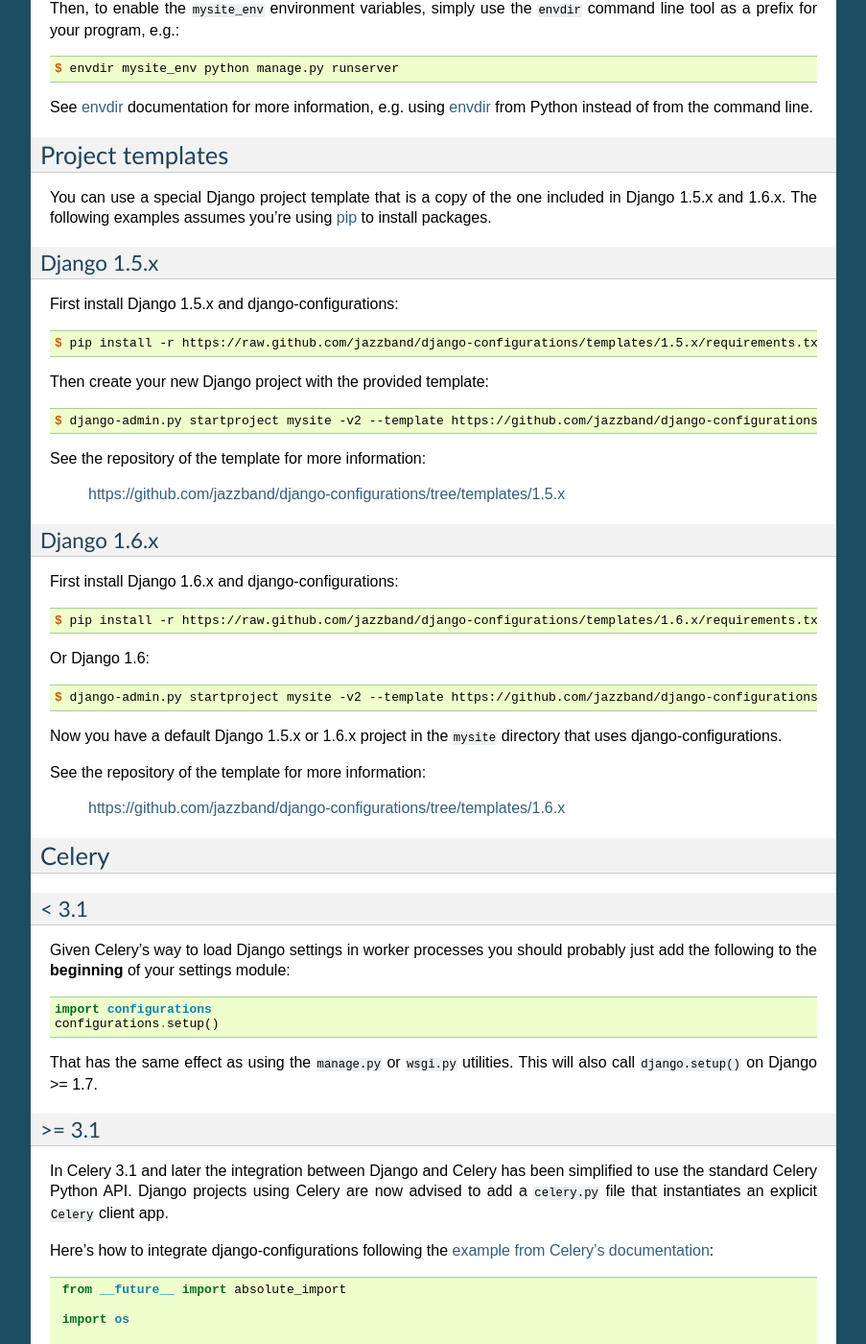
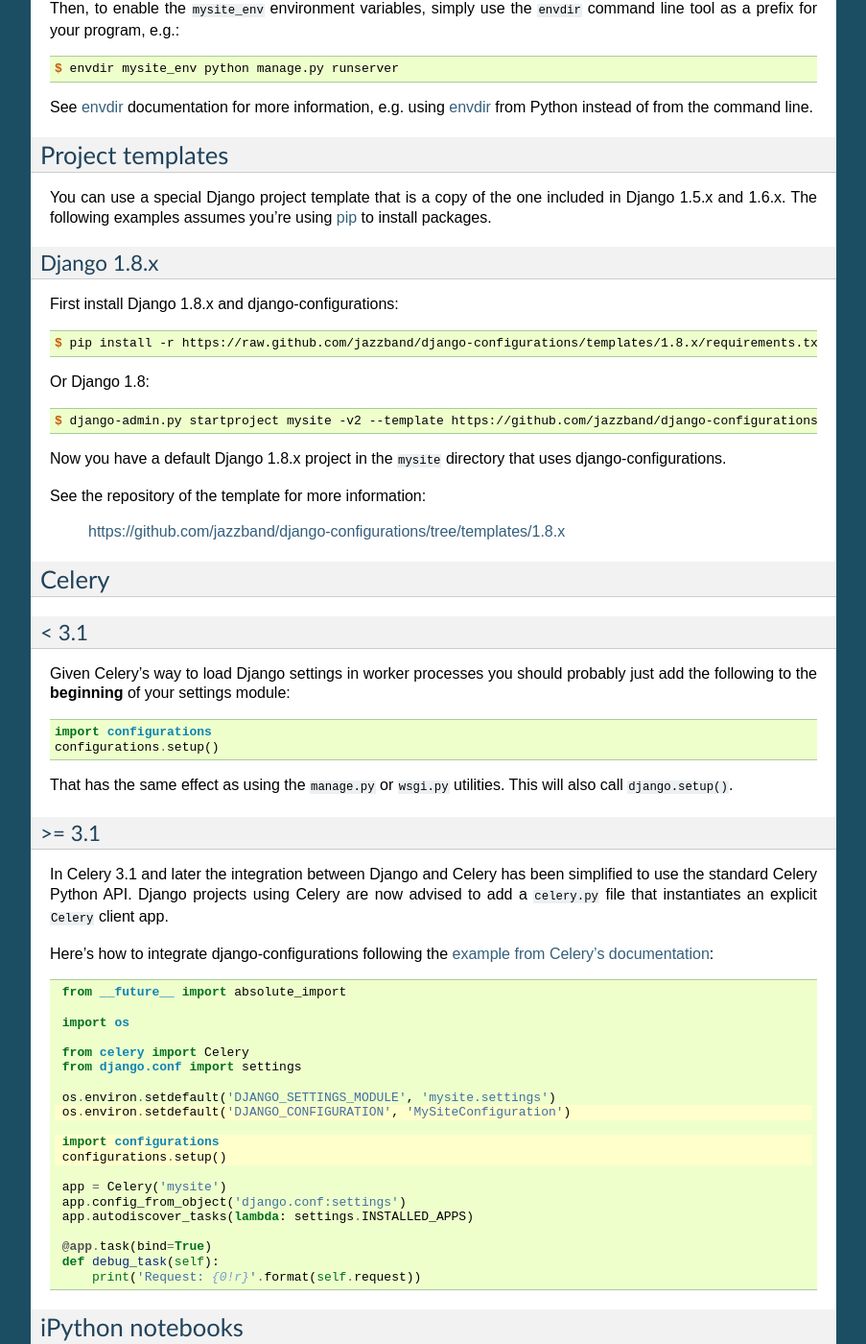
Before and after one commit to jazzband/django-configurations, a Sphinx documentation site: the page built from docs/cookbook.rst, in a window 1280 px wide and 1400 px high, scrolled down 807 px. Shown: the whole window at 96% size, without its empty margins (198-1101 px from the left). Built offline with Sphinx 7.4.7, drawn with Linux system fonts in a browser that asks for light colours; some of the changed text lies outside the part shown.

Commit message:
Drop support of python 2.6, 3.2 and Django < 1.8

```diff
--- a/docs/changes.rst
+++ b/docs/changes.rst
@@ -5,6 +5,9 @@
 
 v1.0.1 (Not yet released)
 ^^^^^^^^^^^^^^^^^^^^^^^^^
+
+- Drop support of python2.6 and python3.2
+- Drop support of Django < 1.8
 
 
 v1.0 (2016-01-04)
--- a/docs/cookbook.rst
+++ b/docs/cookbook.rst
@@ -71,46 +71,27 @@
 included in Django 1.5.x and 1.6.x. The following examples assumes you're
 using pip_ to install packages.
 
-Django 1.5.x
+Django 1.8.x
 ^^^^^^^^^^^^
 
-First install Django 1.5.x and django-configurations:
+First install Django 1.8.x and django-configurations:
 
 .. code-block:: console
 
-    $ pip install -r https://raw.github.com/jazzband/django-configurations/templates/1.5.x/requirements.txt
+    $ pip install -r https://raw.github.com/jazzband/django-configurations/templates/1.8.x/requirements.txt
 
-Then create your new Django project with the provided template:
+Or Django 1.8:
 
 .. code-block:: console
 
-    $ django-admin.py startproject mysite -v2 --template https://github.com/jazzband/django-configurations/archive/templates/1.5.x.zip
+    $ django-admin.py startproject mysite -v2 --template https://github.com/jazzband/django-configurations/archive/templates/1.8.x.zip
 
-See the repository of the template for more information:
-
-    https://github.com/jazzband/django-configurations/tree/templates/1.5.x
-
-Django 1.6.x
-^^^^^^^^^^^^
-
-First install Django 1.6.x and django-configurations:
-
-.. code-block:: console
-
-    $ pip install -r https://raw.github.com/jazzband/django-configurations/templates/1.6.x/requirements.txt
-
-Or Django 1.6:
-
-.. code-block:: console
-
-    $ django-admin.py startproject mysite -v2 --template https://github.com/jazzband/django-configurations/archive/templates/1.6.x.zip
-
-Now you have a default Django 1.5.x or 1.6.x project in the ``mysite``
+Now you have a default Django 1.8.x project in the ``mysite``
 directory that uses django-configurations.
 
 See the repository of the template for more information:
 
-    https://github.com/jazzband/django-configurations/tree/templates/1.6.x
+    https://github.com/jazzband/django-configurations/tree/templates/1.8.x
 
 .. _pip: http://pip-installer.org/
 
@@ -129,7 +110,7 @@
     configurations.setup()
 
 That has the same effect as using the ``manage.py`` or ``wsgi.py`` utilities.
-This will also call ``django.setup()`` on Django >= 1.7.
+This will also call ``django.setup()``.
 
 >= 3.1
 ^^^^^^
```
Also changed, not shown: configurations/__init__.py (+2 -6 lines), .travis.yml, 3 other files.
